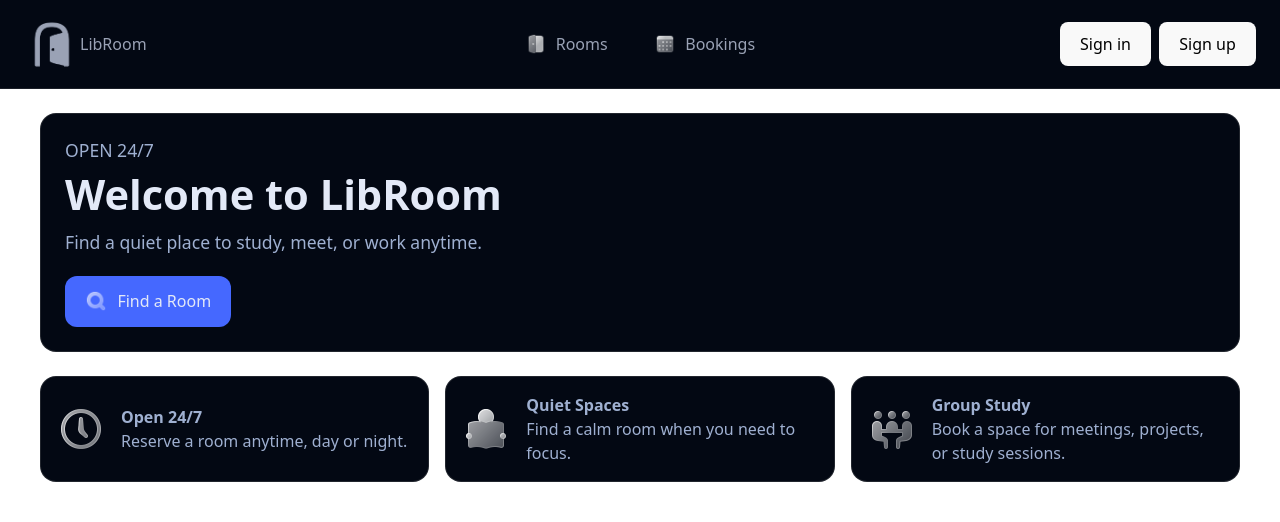
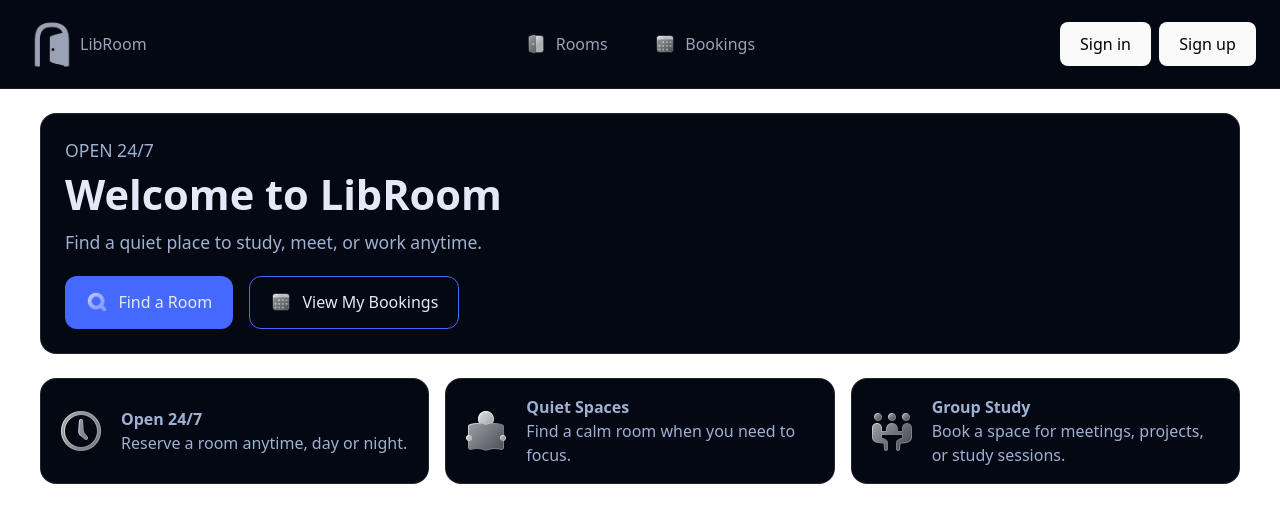
Before and after one commit to AWF-Group13/frontend, a React (Vite) app: page / in a window 1280 px wide. Shown: the top 522 px of the page. Built offline with nearby package versions, Linux system fonts and the light colour scheme; no server answers.

Commit message:
add bookings button

```diff
--- a/src/pages/HomePage.css
+++ b/src/pages/HomePage.css
@@ -34,14 +34,32 @@
   line-height: 1.45;
 }
 
-.search {
+.welcome > div {
+  display: flex;
+  gap: 1rem;
+  flex-wrap: wrap;
+  margin-top: 1.25rem;
+}
+
+.search,
+.bookings {
   display: inline-flex;
   align-items: center;
   gap: 0.65rem;
-  margin-top: 1.25rem;
   padding: 0.85rem 1.25rem;
+  border: 1px solid transparent;
   border-radius: 12px;
   background: #4568ff;
+  color: #e3e9f7;
+}
+
+.welcome a:hover {
+  color: #e3e9f7;
+}
+
+.bookings {
+  background: transparent;
+  border: 1px solid #4568ff;
 }
 
 .box {
@@ -50,6 +68,5 @@
   align-items: center;
   flex: 1 1 calc((100% - 2rem) / 3);
   gap: 1rem;
-  margin: 0;
   padding: 1rem;
 }
--- a/src/pages/HomePage.tsx
+++ b/src/pages/HomePage.tsx
@@ -8,10 +8,16 @@ function HomePage() {
         <p>OPEN 24/7</p>
         <h1>Welcome to LibRoom</h1>
         <p>Find a quiet place to study, meet, or work anytime.</p>
-        <Link to="/rooms" className="search" style={{ color: "#e3e9f7" }}>
-          <img src="/search.png" alt="" width="22" height="22" />
-          Find a Room
-        </Link>
+        <div>
+          <Link to="/rooms" className="search">
+            <img src="/search.png" alt="" width="22" height="22" />
+            Find a Room
+          </Link>
+          <Link to="/bookings" className="bookings">
+            <img src="/calendar.png" alt="" width="22" height="22" />
+            View My Bookings
+          </Link>
+        </div>
       </section>
       <div className="boxes">
         <div className="box">
```
